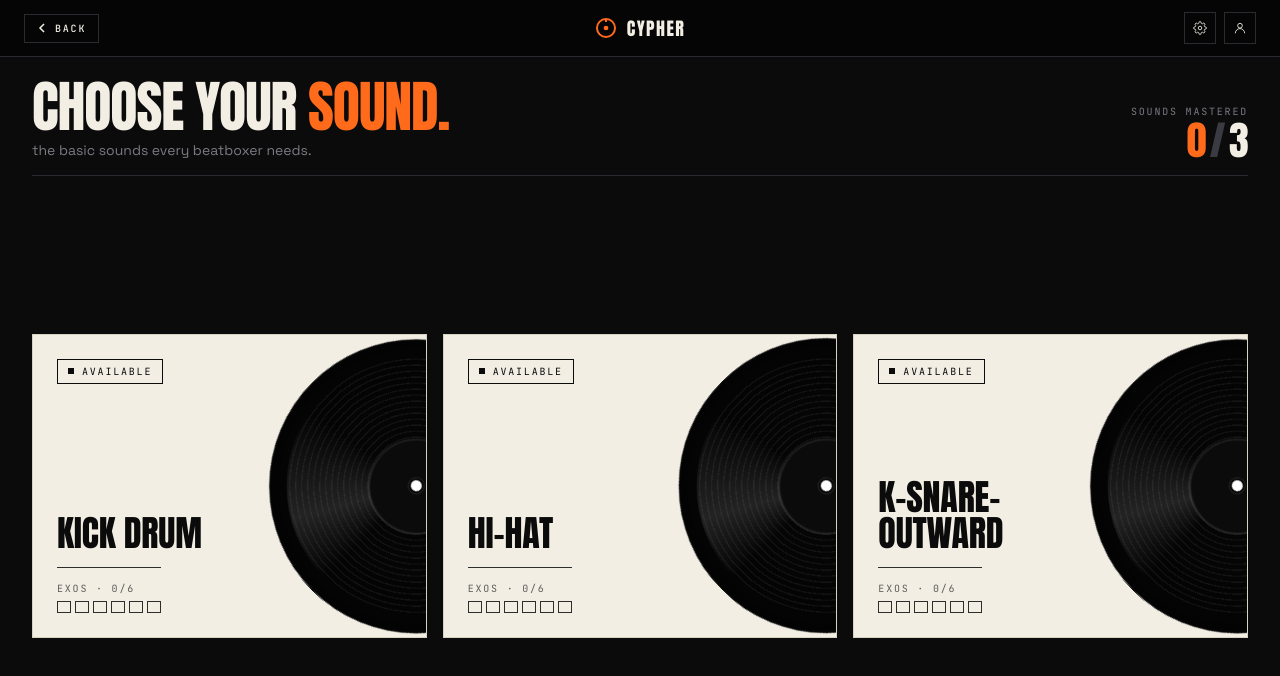
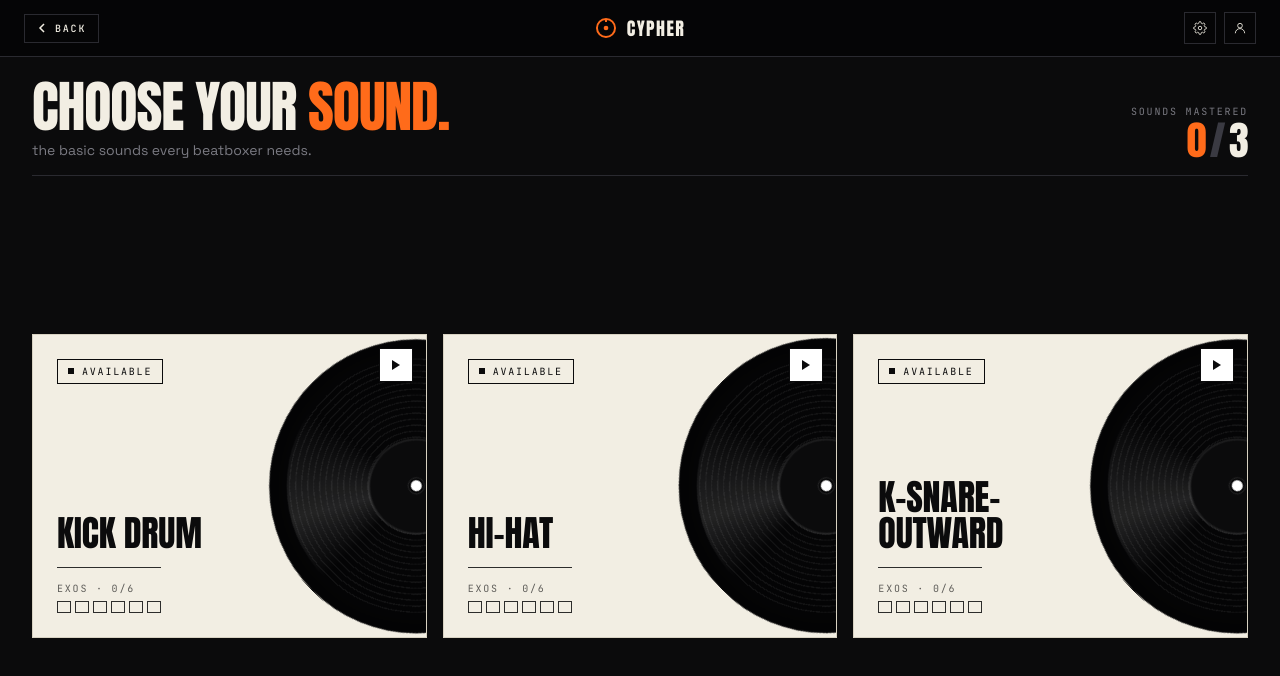
Before and after one commit to ONEmanLAW/Cypher, a Vue app: page /sounds in a window 1280 px wide. Shown: the top 676 px of the page. Built offline with nearby package versions, Linux system fonts and the light colour scheme.

Commit message:
Added a play sound button on sounds like this users can not what sound they are going to learn

```diff
--- a/src/views/SoundSelectView.vue
+++ b/src/views/SoundSelectView.vue
@@ -1,6 +1,6 @@
 <!-- views/SoundSelectView.vue -->
 <script setup>
-import { computed } from 'vue'
+import { computed, ref, onUnmounted } from 'vue'
 import { RouterLink, useRouter } from 'vue-router'
 import { useProgressStore, SOUNDS } from '@/stores/progress'
 import { useVinylTransition } from '@/composables/useVinylTransition'
@@ -31,6 +31,30 @@ const STATE_PILL = {
   avail:   'Available',
   locked:  'Locked',
 }
+
+/* ---------- PREVIEW AUDIO (source = store : sound.sound) ---------- */
+const playingId = ref(null)
+let previewAudio = null
+
+function stopPreview() {
+  previewAudio?.pause()
+  if (previewAudio) previewAudio.currentTime = 0
+  playingId.value = null
+}
+
+/* actif meme si verrouille : laisse ecouter ce qu'on va debloquer */
+function playPreview(sound) {
+  if (playingId.value === sound.id) return stopPreview()
+  stopPreview()
+  previewAudio = new Audio(sound.sound)
+  previewAudio.addEventListener('ended', () => {
+    if (playingId.value === sound.id) playingId.value = null
+  })
+  previewAudio.play().catch(() => (playingId.value = null))
+  playingId.value = sound.id
+}
+
+onUnmounted(stopPreview)
 
 /* Pilote la vitesse du vinyle sans saut : on change le playbackRate de
    l'animation en cours, qui continue depuis l'angle courant. */
@@ -65,7 +89,7 @@ function goBack() {
         </button>
 
         <span v-if="currentSection" class="nav-section">
-          Section · <em>{{ currentSection.name }}</em>
+          Section &middot; <em>{{ currentSection.name }}</em>
         </span>
       </div>
 
@@ -113,9 +137,12 @@ function goBack() {
 
       <section class="grid-wrap">
         <section class="grid">
-          <button
+          <div
             v-for="s in sounds"
             :key="s.id"
+            class="card-slot"
+          >
+            <button
               type="button"
               class="card"
               :class="[s.state]"
@@ -149,7 +176,7 @@ function goBack() {
               <!-- footer -->
               <div class="card-foot">
                 <div class="card-exos">
-                <span class="card-exos-label">Exos · {{ s.exos }}/{{ s.total }}</span>
+                  <span class="card-exos-label">Exos &middot; {{ s.exos }}/{{ s.total }}</span>
                   <div class="card-bars">
                     <span v-for="i in s.total" :key="i"
                           :class="{ fill: i <= s.exos }" />
@@ -157,6 +184,21 @@ function goBack() {
                 </div>
               </div>
             </button>
+
+            <!-- PREVIEW · vrai bouton, hors de la carte (HTML valide) -->
+            <button
+              type="button"
+              class="preview-btn"
+              :class="[s.state, { playing: playingId === s.id }]"
+              :aria-label="`Ecouter ${s.name}`"
+              @click="playPreview(s)"
+            >
+              <span v-if="playingId === s.id" class="eq"><i /><i /><i /></span>
+              <svg v-else viewBox="0 0 10 12" fill="currentColor">
+                <path d="M1 1l8 5-8 5z" />
+              </svg>
+            </button>
+          </div>
         </section>
       </section>
     </div>
@@ -319,6 +361,9 @@ function goBack() {
   width: 100%;
 }
 
+/* le slot porte le positionnement ; la carte garde son hover/transform */
+.card-slot { position: relative; }
+
 /* ============ CARD ============ */
 .card {
   position: relative;
@@ -331,6 +376,7 @@ function goBack() {
   color: var(--fg-primary);
   cursor: pointer;
   overflow: hidden;
+  width: 100%;
   height: clamp(280px, 38vh, 360px);
   transition:
     border-color var(--dur-base) var(--ease-out-snap),
@@ -362,6 +408,78 @@ function goBack() {
   transform: translateY(-2px);
 }
 .card.locked { opacity: 0.55; }
+
+/* ============ PREVIEW BTN ============ */
+.preview-btn {
+  position: absolute;
+  top: 14px;
+  right: 14px;
+  z-index: 4;
+  width: 34px;
+  height: 34px;
+  display: inline-flex;
+  align-items: center;
+  justify-content: center;
+  border: 1px solid var(--line-strong);
+  background: var(--ink-0);
+  color: var(--fg-primary);
+  cursor: pointer;
+  transition:
+    border-color var(--dur-fast) var(--ease-out-snap),
+    color var(--dur-fast) var(--ease-out-snap),
+    transform var(--dur-fast) var(--ease-out-snap);
+}
+.preview-btn svg { width: 10px; height: 12px; }
+.preview-btn:hover {
+  border-color: var(--brand);
+  color: var(--brand);
+  transform: scale(1.06);
+}
+
+/* contraste sur cartes claires (avail / locked) */
+.preview-btn.avail,
+.preview-btn.locked {
+  background: var(--bone-0);
+  color: var(--ink-1);
+  border-color: var(--ink-1);
+}
+
+/* etat lecture -> orange brand (--audio-recording) + glow du design system */
+.preview-btn.playing {
+  border-color: var(--brand);
+  color: var(--brand);
+  background: var(--ink-0);
+  box-shadow: var(--shadow-glow);
+}
+/* sur la carte courante (deja orange) : on inverse pour rester lisible */
+.preview-btn.current.playing {
+  border-color: var(--brand);
+  color: var(--fg-on-orange);
+  background: var(--brand);
+  box-shadow: var(--shadow-glow);
+}
+
+/* mini-equalizer */
+.eq {
+  display: flex;
+  align-items: flex-end;
+  gap: 2px;
+  height: 12px;
+}
+.eq i {
+  width: 2px;
+  background: currentColor;
+  transform-origin: bottom;
+  animation: eq 0.6s var(--ease-out-soft) infinite alternate;
+}
+.eq i:nth-child(1) { height: 40%; animation-delay: 0ms; }
+.eq i:nth-child(2) { height: 90%; animation-delay: 120ms; }
+.eq i:nth-child(3) { height: 60%; animation-delay: 240ms; }
+
+@keyframes eq {
+  from { transform: scaleY(0.4); }
+  to   { transform: scaleY(1); }
+}
 
 /* ============ PILL ============ */
 .card-pill-wrap {
@@ -427,7 +545,7 @@ function goBack() {
   to   { transform: translateY(-50%) rotate(360deg); }
 }
 
-/* La vitesse est gérée via playbackRate en JS (pas de saut). */
+/* La vitesse est geree via playbackRate en JS (pas de saut). */
 
 .vinyl-grooves {
   position: absolute;
@@ -486,7 +604,7 @@ function goBack() {
     0 0 0 3px rgba(0,0,0,0.6);
 }
 
-/* === Variantes par état === */
+/* === Variantes par etat === */
 .card.current .vinyl-center {
   background: var(--ink-0);
   box-shadow:
@@ -592,4 +710,8 @@ function goBack() {
   .top-title { font-size: 32px; }
   .vinyl { width: 70%; right: -30%; }
 }
+
+@media (prefers-reduced-motion: reduce) {
+  .eq i { animation: none; }
+}
 </style>
```
Lines whose indentation alone changed are shown as unchanged.
